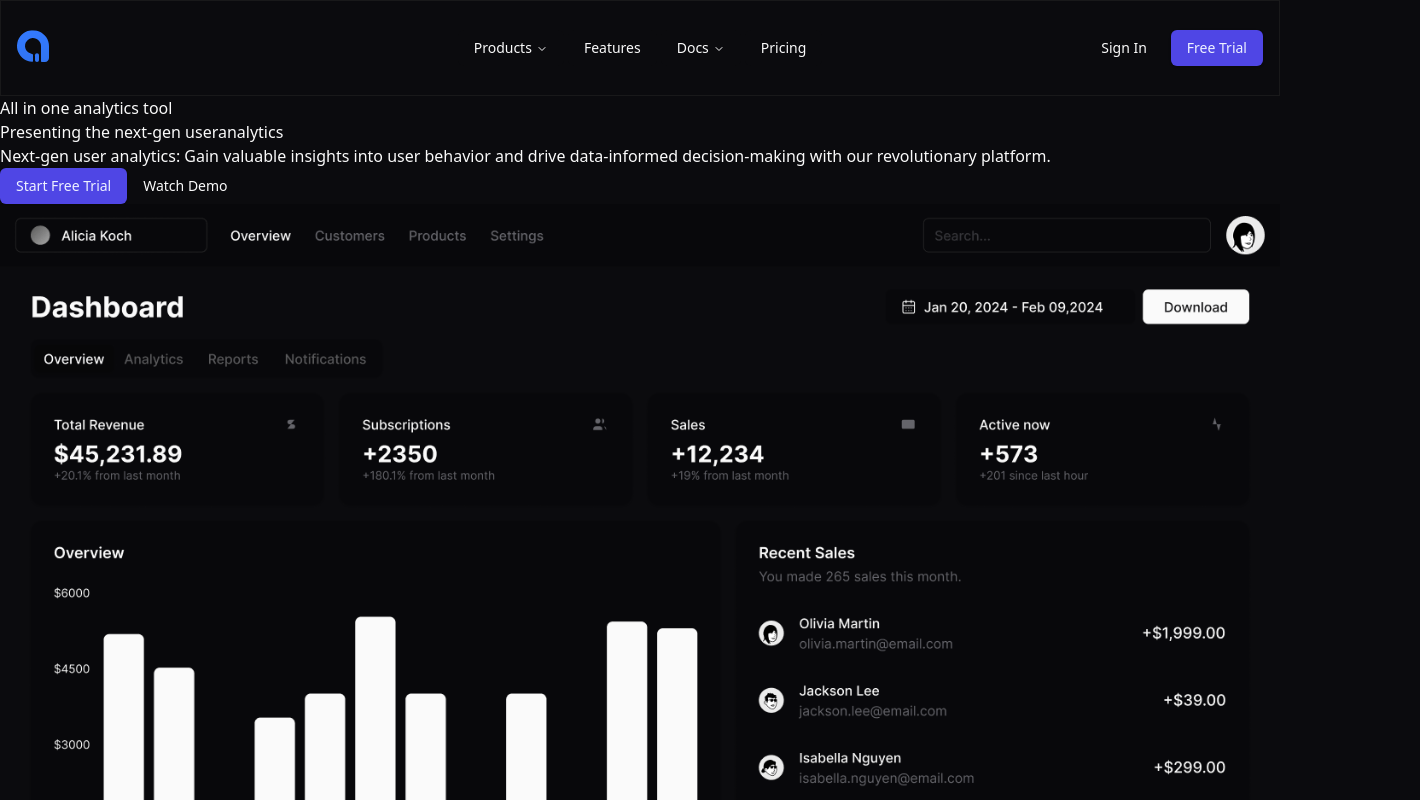
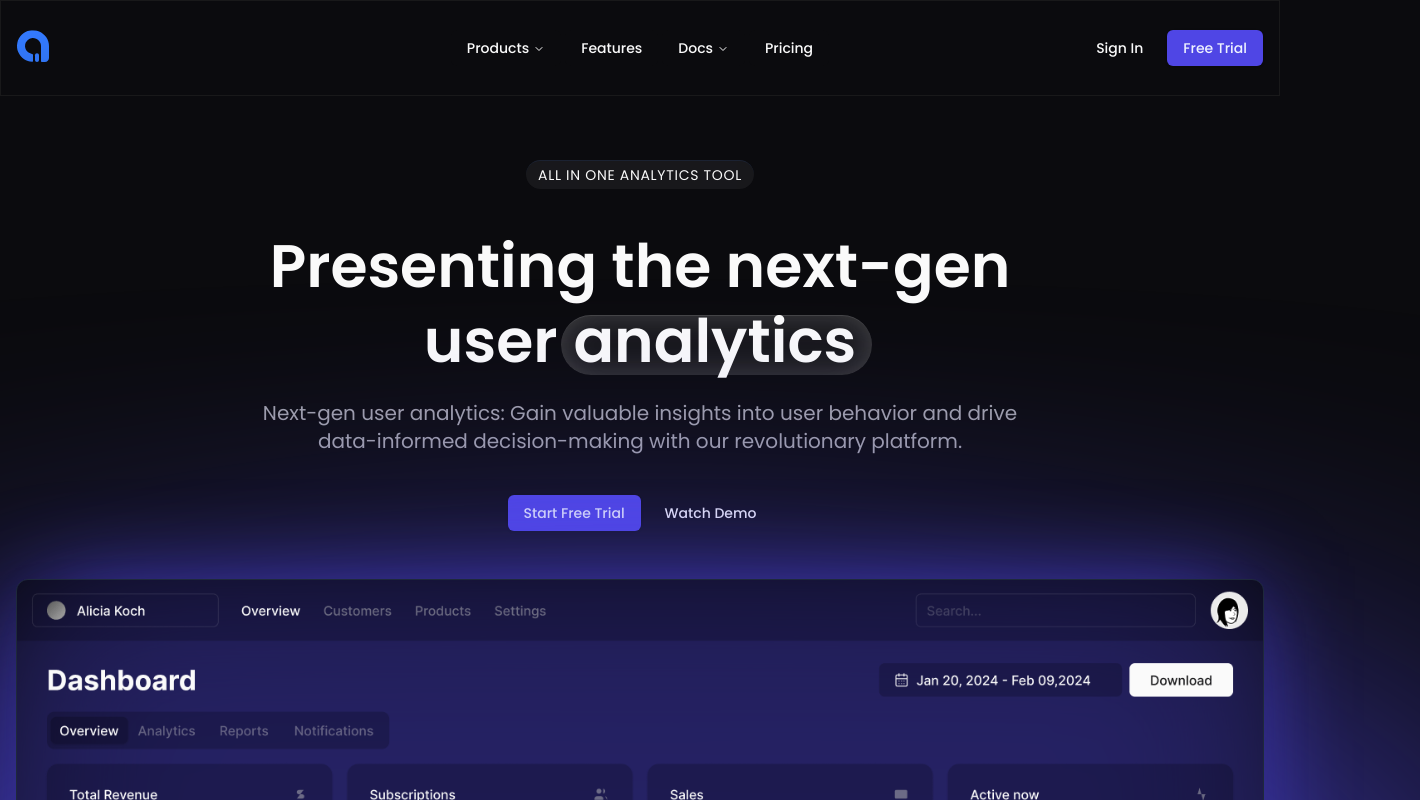
Before and after one commit to Jisap/Analytics, a React (Vite) app: page / in a window 1280 px wide. Shown: the top 800 px of the page, 1420 px wide, since content can reach past the window. Built offline with nearby package versions, Linux system fonts and the light colour scheme.

Commit message:
feat: enhance Hero component styling and add blurry glow effect; update Tailwind config to include Poppins font

```diff
--- a/src/components/Hero.tsx
+++ b/src/components/Hero.tsx
@@ -6,30 +6,35 @@ import { heroBanner } from "@/assets"
 
 const Hero = () => {
   return (
-    <section>
-      <div>
-        <div>
-          <p>
+    <section className="py-1o md:py-16">
+      <div className="container text-center">
+        <div className="max-w-screen-md mx-auto">
+          <p className="text-sm uppercase tracking-wider bg-secondary/50 text-secondary-foreground max-w-max mx-auto
+           px-3 py-1 rounded-full border-t border-blue-500/10 backdrop-blur-3xl mb-6 md:mb-10">
             {heroData.sectionSubtitle}
           </p>
 
-          <h2>
+          <h2 className="text-4xl font-semibold !leading-tight mb-4 md:text-5xl md:mb-5 lg:text-6xl">
             {heroData.sectionTitle}
-            <span>{heroData.decoTitle}</span>
+            <span className="relative isolate ms-4">
+              {heroData.decoTitle}
+              <span className="absolute -z-10 top-2 -left-6 -right-4 bottom-0.5 bg-foreground/5 rounded-full px-8
+              ms-3 border-t border-foreground/20 shadow-[inset_0px_0px_30px_0px] shadow-foreground/20 md:top-3 md:bottom-1 lg:top-4 lg:bottom-2"></span>
+            </span>
           </h2>
 
-          <p>
+          <p className="text-muted-foreground md:text-xl">
             {heroData.sectionText}
           </p>
 
-          <div>
+          <div className="flex justify-center gap-2 mt-6 md:mt-10">
             <Button>Start Free Trial</Button>
             <Button variant="ghost">Watch Demo</Button>
           </div>
         </div>
 
-        <div>
-          <figure>
+        <div className="relative mt-12 max-w-screen-xl mx-auto isolate rounded-xl mt:mt-16">
+          <figure className="bg-background/60 border border-slate-800 backdrop-blur-3xl rounded-xl shadow-2xl overflow-hidden">
             <img
               src={heroBanner}
               alt="hero-banner"
@@ -37,6 +42,10 @@ const Hero = () => {
               height={815}
             />
           </figure>
+
+          {/* Blurry glow effect */}
+          <div className="absolute bg-primary inset-5 blur-[50px] -z-10"></div>
+          <div className="absolute inset-0 bg-primary blur-[200px] scale-y-75 scale-x-125 rounded-full -z-10"></div>
         </div>
       </div>
     </section>
--- a/tailwind.config.js
+++ b/tailwind.config.js
@@ -6,6 +6,9 @@ export default {
     "./src/**/*.{js,ts,jsx,tsx}",
   ],
   theme: {
+		fontFamily:{
+			sans: ["Poppins", "sans-serif"],
+		},
   	extend: {
   		borderRadius: {
   			lg: 'var(--radius)',
```
